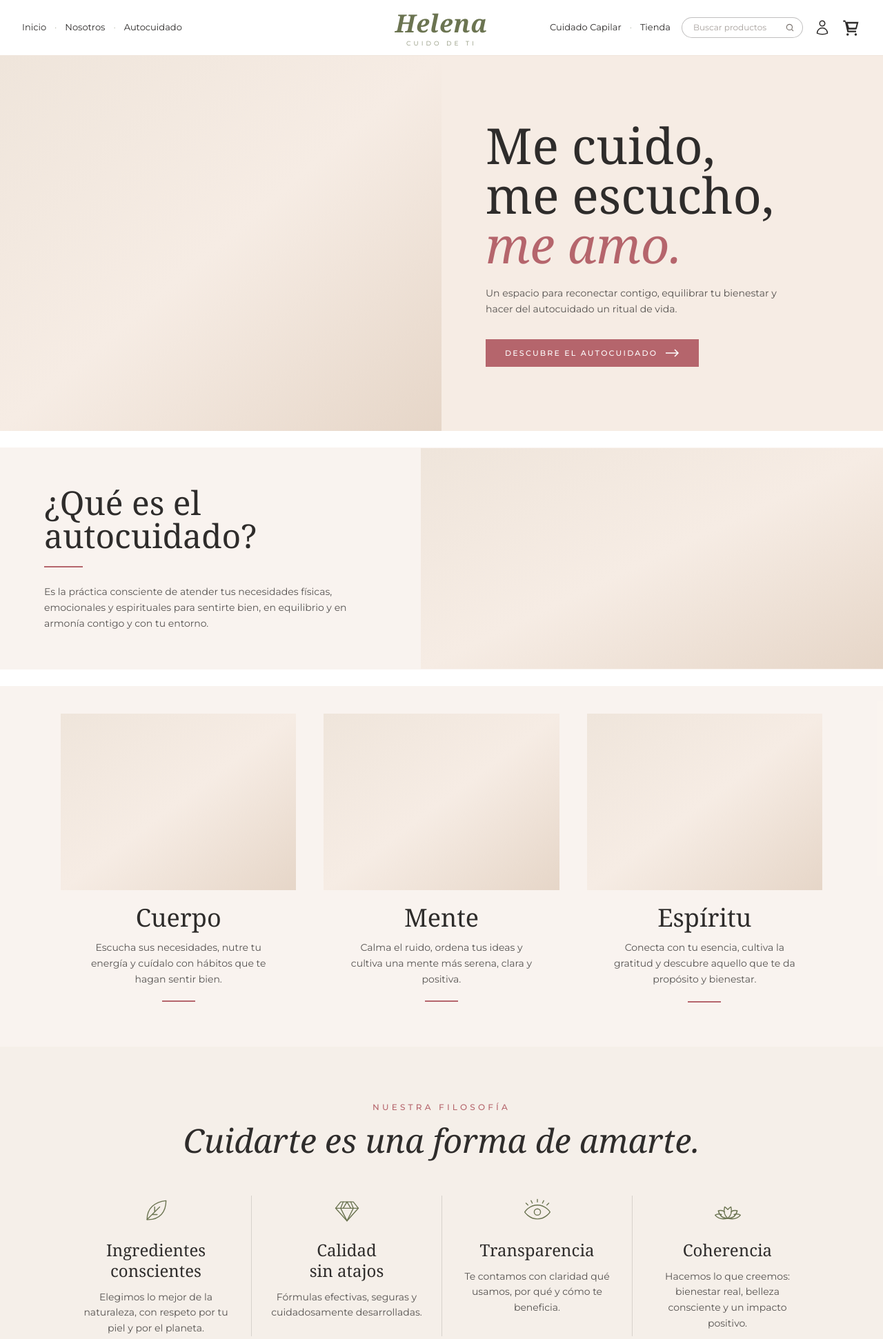
After one commit to francisco-7240/Helena, a Laravel app: page /autocuidado in a window 1280 px wide. The commit adds this page. Shown: the top 1942 px of the page at 69% size. Run offline with Laravel 12, Linux system fonts and the light colour scheme; style sheets or scripts are compiled from the project's sources; some web fonts are replaced.

Commit message:
Página Autocuidado con el diseño de marca
- Nueva ruta /autocuidado: hero, ¿Qué es el autocuidado?, Cuerpo/Mente/Espíritu,
  filosofía con iconos y manifiesto
- Header, footer y Nosotros enlazan a la nueva página
- Colores rosa-claro y rosa-oscuro en la paleta
- La silueta decorativa solo se muestra si la imagen existe

Co-Authored-By: Claude Opus 5.5 <noreply@anthropic.com>
Claude-Session: https://claude.ai/code/session_01Qds6qcRpfUzSU9Gk7ZuCi7

```diff
--- a/resources/views/partials/footer.blade.php
+++ b/resources/views/partials/footer.blade.php
@@ -18,7 +18,7 @@
                 <ul class="mt-4 space-y-1.5 text-xs">
                     <li><a href="{{ route('inicio') }}" class="hover:text-white">Inicio</a></li>
                     <li><a href="{{ route('nosotros') }}" class="hover:text-white">Nosotros</a></li>
-                    <li><a href="{{ route('inicio') }}#autocuidado" class="hover:text-white">Autocuidado</a></li>
+                    <li><a href="{{ route('autocuidado') }}" class="hover:text-white">Autocuidado</a></li>
                     <li><a href="{{ route('inicio') }}#cuidado-capilar" class="hover:text-white">Cuidado capilar</a></li>
                     <li><a href="{{ route('tienda.catalogo') }}" class="hover:text-white">Tienda</a></li>
                     <li><a href="{{ route('contacto.create') }}" class="hover:text-white">Contacto</a></li>
--- a/resources/views/partials/header.blade.php
+++ b/resources/views/partials/header.blade.php
@@ -3,7 +3,7 @@
     $enlacesIzquierda = [
         ['Inicio', route('inicio')],
         ['Nosotros', route('nosotros')],
-        ['Autocuidado', route('inicio').'#autocuidado'],
+        ['Autocuidado', route('autocuidado')],
     ];
     $enlacesDerecha = [
         ['Cuidado Capilar', route('inicio').'#cuidado-capilar'],
--- a/resources/views/partials/hojas.blade.php
+++ b/resources/views/partials/hojas.blade.php
@@ -1,2 +1,5 @@
 {{-- Silueta decorativa usada como fondo. Por defecto storage/app/public/recursos/SILUETA.png; se puede cambiar con $src. --}}
-<img src="{{ asset($src ?? 'storage/recursos/SILUETA.png') }}" alt="" aria-hidden="true" class="object-contain {{ $clase ?? 'pointer-events-none absolute' }}">
+@php($src ??= 'storage/recursos/SILUETA.png')
+@if (file_exists(public_path($src)))
+    <img src="{{ asset($src) }}" alt="" aria-hidden="true" class="object-contain {{ $clase ?? 'pointer-events-none absolute' }}">
+@endif
--- /dev/null
+++ b/resources/views/tienda/autocuidado.blade.php
@@ -0,0 +1,113 @@
+<x-tienda-layout titulo="Autocuidado">
+    {{-- Hero --}}
+    <section class="relative overflow-hidden bg-helena-crema">
+        @include('partials.hojas', ['clase' => 'pointer-events-none absolute -right-16 -bottom-16 h-[28rem] w-[28rem] opacity-40'])
+        <div class="relative grid items-center md:grid-cols-2">
+            <x-foto src="storage/recursos/autocuidado-hero.png" alt="Mujer disfrutando un momento de autocuidado" class="h-80 w-full md:h-[34rem]" />
+            <div class="px-6 sm:px-12 lg:px-16 py-14">
+                <h1 class="font-serif text-5xl sm:text-6xl lg:text-7xl leading-[0.95] text-helena-oscuro">
+                    Me cuido,<br>me escucho,<br><em class="text-helena-rosa-oscuro">me amo.</em>
+                </h1>
+                <p class="mt-6 max-w-md text-sm leading-relaxed text-helena-oscuro/80">
+                    Un espacio para reconectar contigo, equilibrar tu bienestar y hacer del autocuidado un ritual de vida.
+                </p>
+                <a href="#que-es" class="group mt-8 inline-flex items-center gap-3 bg-helena-rosa-oscuro px-7 py-3 text-[11px] font-medium uppercase tracking-[0.2em] text-white transition hover:bg-helena-oscuro">
+                    Descubre el autocuidado
+                    <svg class="h-3 w-5 transition group-hover:translate-x-1" viewBox="0 0 20 12" fill="none" stroke="currentColor" stroke-width="1.5"><path d="M0 6h18M13 1l5 5-5 5"/></svg>
+                </a>
+            </div>
+        </div>
+    </section>
+
+    {{-- ¿Qué es el autocuidado? --}}
+    <section id="que-es" class="scroll-mt-20 bg-white py-6">
+        <div class="grid items-center bg-helena-crema/60 md:grid-cols-[1fr_1.1fr]">
+            <div class="px-6 sm:px-12 lg:px-16 py-14">
+                <h2 class="font-serif text-4xl sm:text-5xl leading-tight">¿Qué es el<br>autocuidado?</h2>
+                <div class="mt-5 h-0.5 w-14 bg-helena-rosa-oscuro"></div>
+                <p class="mt-6 max-w-md text-sm leading-relaxed text-helena-oscuro/80">
+                    Es la práctica consciente de atender tus necesidades físicas, emocionales y espirituales para sentirte bien, en equilibrio y en armonía contigo y con tu entorno.
+                </p>
+            </div>
+            <x-foto src="storage/recursos/autocuidado-que-es.png" alt="Vela, plantas y textiles suaves" class="h-72 w-full md:h-80" />
+        </div>
+    </section>
+
+    {{-- Cuerpo, mente y espíritu --}}
+    <section class="bg-helena-crema/60 pt-10 pb-16">
+        <div class="max-w-6xl mx-auto px-6 grid gap-10 sm:grid-cols-3">
+            @foreach ([
+                ['Cuerpo', 'Escucha sus necesidades, nutre tu energía y cuídalo con hábitos que te hagan sentir bien.', 'storage/recursos/cuerpo.png'],
+                ['Mente', 'Calma el ruido, ordena tus ideas y cultiva una mente más serena, clara y positiva.', 'storage/recursos/mente.png'],
+                ['Espíritu', 'Conecta con tu esencia, cultiva la gratitud y descubre aquello que te da propósito y bienestar.', 'storage/recursos/espiritu.png'],
+            ] as [$titulo, $texto, $imagen])
+                <article class="text-center">
+                    <x-foto :src="$imagen" :alt="$titulo" class="aspect-[4/3] w-full" />
+                    <h3 class="mt-5 font-serif text-4xl">{{ $titulo }}</h3>
+                    <p class="mx-auto mt-3 max-w-[17rem] text-sm leading-relaxed text-helena-oscuro/80">{{ $texto }}</p>
+                    <div class="mx-auto mt-5 h-0.5 w-12 bg-helena-rosa-oscuro"></div>
+                </article>
+            @endforeach
+        </div>
+    </section>
+
+    {{-- Nuestra filosofía --}}
+    <section class="relative overflow-hidden bg-helena-arena/60 py-20">
+        @include('partials.hojas', ['clase' => 'pointer-events-none absolute -left-20 top-0 h-[26rem] w-[26rem] opacity-40'])
+        <div class="relative max-w-6xl mx-auto px-6 text-center">
+            <p class="text-xs font-medium uppercase tracking-[0.35em] text-helena-rosa-oscuro">Nuestra filosofía</p>
+            <h2 class="mt-4 font-serif italic text-4xl sm:text-5xl">Cuidarte es una forma de amarte.</h2>
+
+            <div class="mt-14 grid gap-10 sm:grid-cols-2 lg:grid-cols-4 lg:gap-0 lg:divide-x lg:divide-helena-oscuro/15">
+                @foreach ([
+                    ['hoja', 'Ingredientes<br>conscientes', 'Elegimos lo mejor de la naturaleza, con respeto por tu piel y por el planeta.'],
+                    ['diamante', 'Calidad<br>sin atajos', 'Fórmulas efectivas, seguras y cuidadosamente desarrolladas.'],
+                    ['ojo', 'Transparencia', 'Te contamos con claridad qué usamos, por qué y cómo te beneficia.'],
+                    ['loto', 'Coherencia', 'Hacemos lo que creemos: bienestar real, belleza consciente y un impacto positivo.'],
+                ] as [$icono, $titulo, $texto])
+                    <article class="px-6">
+                        <svg class="mx-auto h-11 w-11 text-helena-verde" viewBox="0 0 48 48" fill="none" stroke="currentColor" stroke-width="1.5" stroke-linecap="round" stroke-linejoin="round" aria-hidden="true">
+                            @switch($icono)
+                                @case('hoja')
+                                    <path d="M10 38C10 20 22 10 40 8c0 18-10 30-28 30Z"/><path d="M10 38 30 18M18 30h8M22 26v-8"/>
+                                    @break
+                                @case('diamante')
+                                    <path d="M14 10h20l8 10-18 20L6 20l8-10Z"/><path d="M6 20h36M18 10l-4 10 10 20 10-20-4-10M24 10l-6 10h12l-6-10"/>
+                                    @break
+                                @case('ojo')
+                                    <path d="M4 26s7-11 20-11 20 11 20 11-7 11-20 11S4 26 4 26Z"/><circle cx="24" cy="26" r="5"/><path d="M24 6v4M14 8l2 4M34 8l-2 4M6 12l3 3M42 12l-3 3"/>
+                                    @break
+                                @default
+                                    <path d="M24 36c-5-4-7-10-5-18 1 0 3 2 5 4 2-2 4-4 5-4 2 8 0 14-5 18Z"/><path d="M24 36c-7 0-13-4-15-12 4-1 8 0 10 2M24 36c7 0 13-4 15-12-4-1-8 0-10 2M24 36c-9 2-16 0-20-5 3-2 7-2 10-1M24 36c9 2 16 0 20-5-3-2-7-2-10-1"/>
+                            @endswitch
+                        </svg>
+                        <h3 class="mt-5 font-serif text-2xl leading-tight">{!! $titulo !!}</h3>
+                        <p class="mx-auto mt-3 max-w-[14rem] text-sm leading-relaxed text-helena-oscuro/80">{{ $texto }}</p>
+                    </article>
+                @endforeach
+            </div>
+        </div>
+    </section>
+
+    {{-- Nuestro manifiesto --}}
+    <section class="relative overflow-hidden bg-helena-rosa-claro">
+        <div class="grid items-center md:grid-cols-[0.8fr_1.2fr]">
+            <x-foto src="storage/recursos/autocuidado-flor.png" alt="Flor rosada" class="h-64 w-full md:h-[26rem]" />
+            <div class="px-6 sm:px-12 py-16 text-center">
+                <p class="flex items-center justify-center gap-3 text-xs font-medium uppercase tracking-[0.35em] text-helena-rosa-oscuro">
+                    <span class="h-px w-8 bg-helena-rosa-oscuro/60"></span>Nuestro manifiesto<span class="h-px w-8 bg-helena-rosa-oscuro/60"></span>
+                </p>
+                <h2 class="mt-5 font-serif italic text-4xl sm:text-5xl lg:text-6xl leading-tight">
+                    Bienestar integral<br>para <span class="text-helena-rosa-oscuro">una</span> vida más plena.
+                </h2>
+                <p class="mx-auto mt-6 max-w-xl text-sm leading-relaxed text-helena-oscuro/80">
+                    Creemos en un autocuidado que va más allá de la piel: una forma de vivir más consciente, más presente y más feliz. Porque cuando te cuidas de verdad, todo a tu alrededor también florece.
+                </p>
+                <a href="{{ route('tienda.catalogo') }}" class="group mt-8 inline-flex items-center gap-3 bg-helena-verde px-7 py-3 text-[11px] font-medium uppercase tracking-[0.2em] text-white transition hover:bg-helena-verde-oscuro">
+                    Comienza tu ritual de bienestar
+                    <svg class="h-3 w-5 transition group-hover:translate-x-1" viewBox="0 0 20 12" fill="none" stroke="currentColor" stroke-width="1.5"><path d="M0 6h18M13 1l5 5-5 5"/></svg>
+                </a>
+            </div>
+        </div>
+    </section>
+</x-tienda-layout>
--- a/resources/views/tienda/nosotros.blade.php
+++ b/resources/views/tienda/nosotros.blade.php
@@ -73,7 +73,7 @@
                     <em class="text-helena-verde">Volver a nosotras.</em>
                 </p>
                 <p class="mt-6 text-xs font-semibold text-helena-oscuro">Helena Baüt · Me cuido. Me amo.</p>
-                <x-tienda.boton-flecha :href="route('inicio').'#autocuidado'" class="mt-6">Conoce el autocuidado</x-tienda.boton-flecha>
+                <x-tienda.boton-flecha :href="route('autocuidado')" class="mt-6">Conoce el autocuidado</x-tienda.boton-flecha>
             </div>
         </div>
     </section>
--- a/routes/web.php
+++ b/routes/web.php
@@ -12,6 +12,7 @@ use Illuminate\Support\Facades\Route;
 // Tienda pública
 Route::get('/', [TiendaController::class, 'inicio'])->name('inicio');
 Route::view('/nosotros', 'tienda.nosotros')->name('nosotros');
+Route::view('/autocuidado', 'tienda.autocuidado')->name('autocuidado');
 Route::get('/tienda', [TiendaController::class, 'catalogo'])->name('tienda.catalogo');
 Route::get('/categoria/{categoria}', [TiendaController::class, 'catalogo'])->name('tienda.categoria');
 Route::get('/producto/{producto}', [TiendaController::class, 'producto'])->name('tienda.producto');
--- a/tailwind.config.js
+++ b/tailwind.config.js
@@ -22,6 +22,8 @@ export default {
                     crema: '#F6ECE4',
                     arena: '#EFE5DB',
                     rosa: '#D9A69C',
+                    'rosa-claro': '#F3DCD6',
+                    'rosa-oscuro': '#B5656C',
                     oscuro: '#2E2C2B',
                 },
             },
```
Also changed, not shown: tests/Feature/TiendaTest.php (+8 -0 lines).
